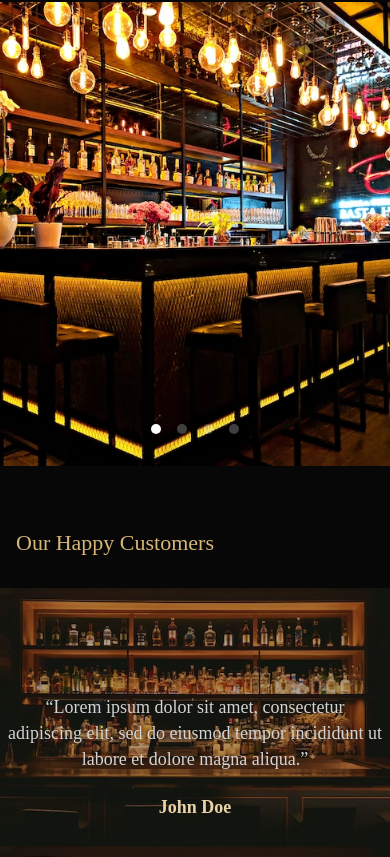
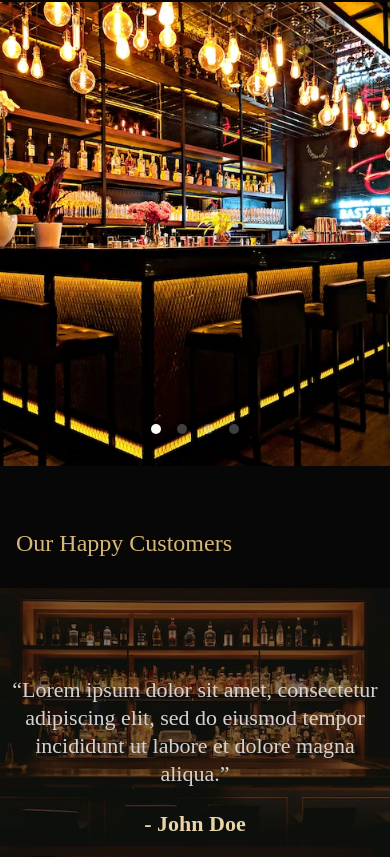
Before and after one commit to t2e0j0a4/Elitceler-Surapanam, a React (Create React App) app: page / in a window 390 px wide. Shown: the part 1111-1968 px from the top of the page. Built offline with nearby package versions, Linux system fonts and the light colour scheme; a web font is replaced by a local one.

Commit message:
fonts updated

```diff
--- a/src/Components/Footer/Footer.module.css
+++ b/src/Components/Footer/Footer.module.css
@@ -46,7 +46,7 @@
     font-family: var(--primaryFont);
     font-style: normal;
     font-weight: 400;
-    font-size: 16px;
+    font-size: 18px;
     color: var(--whiteColor);
     line-height: 21px;
 }
--- a/src/Components/Heading/Heading.module.css
+++ b/src/Components/Heading/Heading.module.css
@@ -5,13 +5,13 @@
     font-family: var(--primaryFont);
     font-style: normal;
     font-weight: 400;
-    font-size: 28px;
+    font-size: 32px;
     line-height: 26px;
     color: var(--goldVariant3);
 }
 
 @media all and (max-width : 500px) {
     .app__heading {
-        font-size: 22px;
+        font-size: 24px;
     }
 }
--- a/src/Components/Navbar/Navbar.module.css
+++ b/src/Components/Navbar/Navbar.module.css
@@ -37,7 +37,7 @@
     font-family: var(--primaryFont);
     font-style: normal;
     font-weight: 400;
-    font-size: 18px;
+    font-size: 24px;
     line-height: 26px;
     color: var(--whiteColor);
     transition: color 0.2s linear, transform 0.2s linear;
@@ -82,10 +82,6 @@
         transition: top 0.4s linear;
     }
 
-    .menu__item a {
-        font-size: 20px;
-    }
-
     .menu__active {
         top: 76px;
     }
--- a/src/Pages/Home/Home.jsx
+++ b/src/Pages/Home/Home.jsx
@@ -105,7 +105,7 @@ const Home = () => {
                 return (
                   <div key={item.id} className={track4__item} style={{ transform: `translateX(-${movefreq * baseMove}%)`, transition : 'transform 0.3s linear' }}>
                     <p>{item.review}</p>
-                    <p>{item.name}</p>
+                    <p>- {item.name}</p>
                   </div>
                 )
               })
--- a/src/Pages/Home/Home.module.css
+++ b/src/Pages/Home/Home.module.css
@@ -152,8 +152,8 @@
     height: 100%;
     position: absolute;
     inset: 0;
-    background-color: #141414;
-    opacity: 0.33;
+    background-color: #0b0b0b;
+    opacity: 0.5;
     z-index: 0;
 }
 
@@ -188,8 +188,8 @@
     font-family: var(--primaryFont);
     font-style: normal;
     font-weight: 400;
-    font-size: 20px;
-    line-height: 26px;
+    font-size: 22px;
+    line-height: 28px;
     width: 800px;
     max-width: 96%;
     text-align: center;
@@ -246,7 +246,7 @@
     font-weight: 400;
     width: 600px;
     max-width: 100%;
-    font-size: 18px;
+    font-size: 24px;
     line-height: 28px;
     text-align: center;
     color: var(--whiteColor);
@@ -281,7 +281,7 @@
     }
 
     .track4__item p {
-        font-size: 18px;
+        font-size: 22px;
     }
 
     /* Section 4 */
@@ -319,7 +319,7 @@
     /* Section 5 */
 
     .section5__content p {
-        font-size: 16px;
+        font-size: 20px;
         line-height: 24px;
     }
 
```
